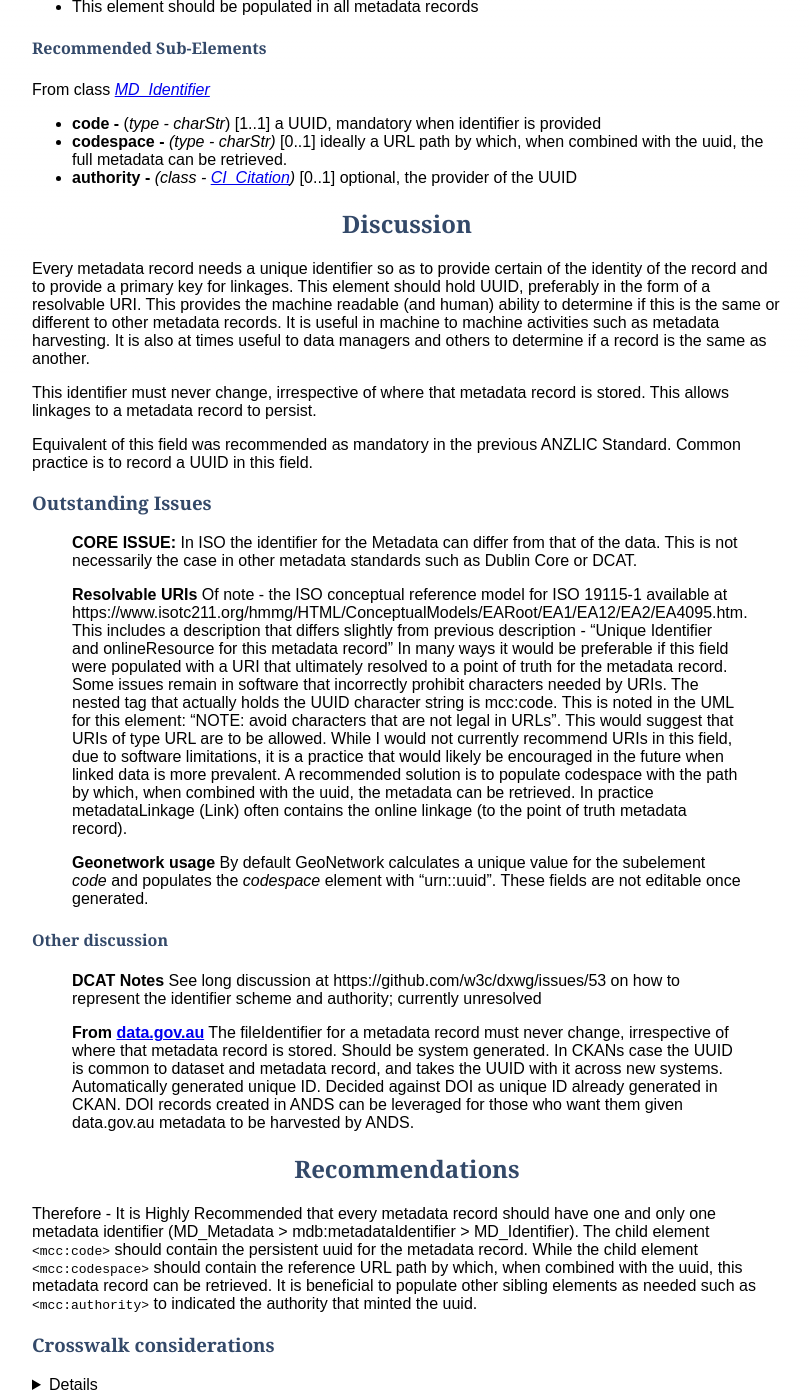
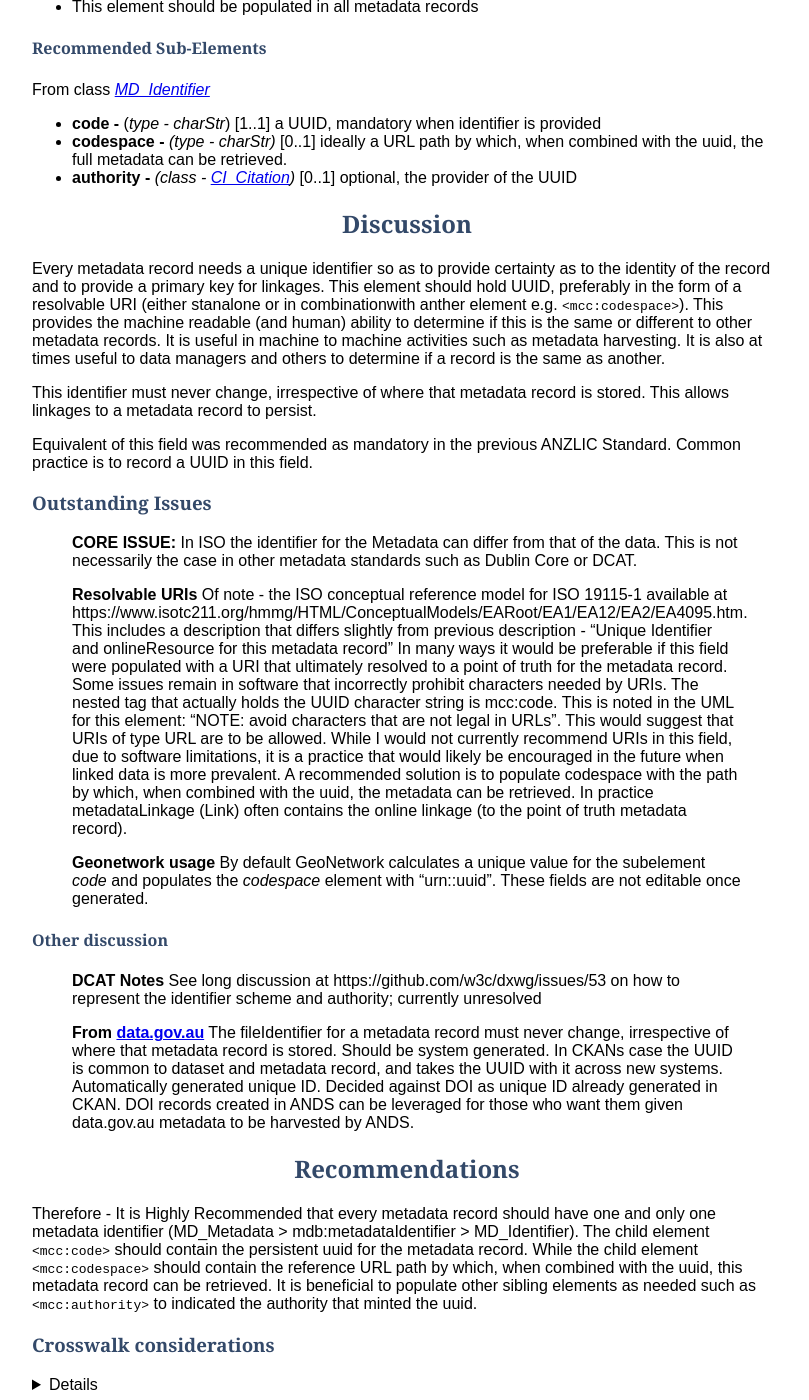
Before and after one commit to OpenWork-NZ/mdwg, a Jekyll site: the page built from _defs/MetadataIdentifier.md, in a window 1280 px wide and 1400 px high, scrolled down 984 px. Shown: the whole window, without its empty margins (233-1042 px from the left). Built offline with Jekyll 4.4.1, drawn with Linux system fonts in a browser that asks for light colours; some of the changed text lies outside the part shown.

Commit message:
Update MetadataIdentifier.md

```diff
--- a/_defs/MetadataIdentifier.md
+++ b/_defs/MetadataIdentifier.md
@@ -36,7 +36,7 @@ From class *[MD_Identifier](./class-MD_Identifier)*
 - **authority -** *(class - [CI_Citation](./class-CI_Citation))* [0..1] optional, the provider of the UUID
 
 ## Discussion
-Every metadata record needs a unique identifier so as to provide certain of the identity of the record and to provide a primary key for linkages. This element should hold UUID, preferably in the form of a resolvable URI. This provides the machine readable (and human) ability to determine if this is the same or different to other metadata records. It is useful in machine to machine activities such as metadata harvesting. It is also at times useful to data managers and others to determine if a record is the same as another.
+Every metadata record needs a unique identifier so as to provide certainty as to the identity of the record and to provide a primary key for linkages. This element should hold UUID, preferably in the form of a resolvable URI (either stanalone or in combinationwith anther element e.g. `<mcc:codespace>`). This provides the machine readable (and human) ability to determine if this is the same or different to other metadata records. It is useful in machine to machine activities such as metadata harvesting. It is also at times useful to data managers and others to determine if a record is the same as another.
 
 This identifier must never change, irrespective of where that metadata record is stored. This allows linkages to a metadata record to persist.
 
```
Also changed, not shown: other parts of _defs/MetadataIdentifier.md (+1 -1 lines).
